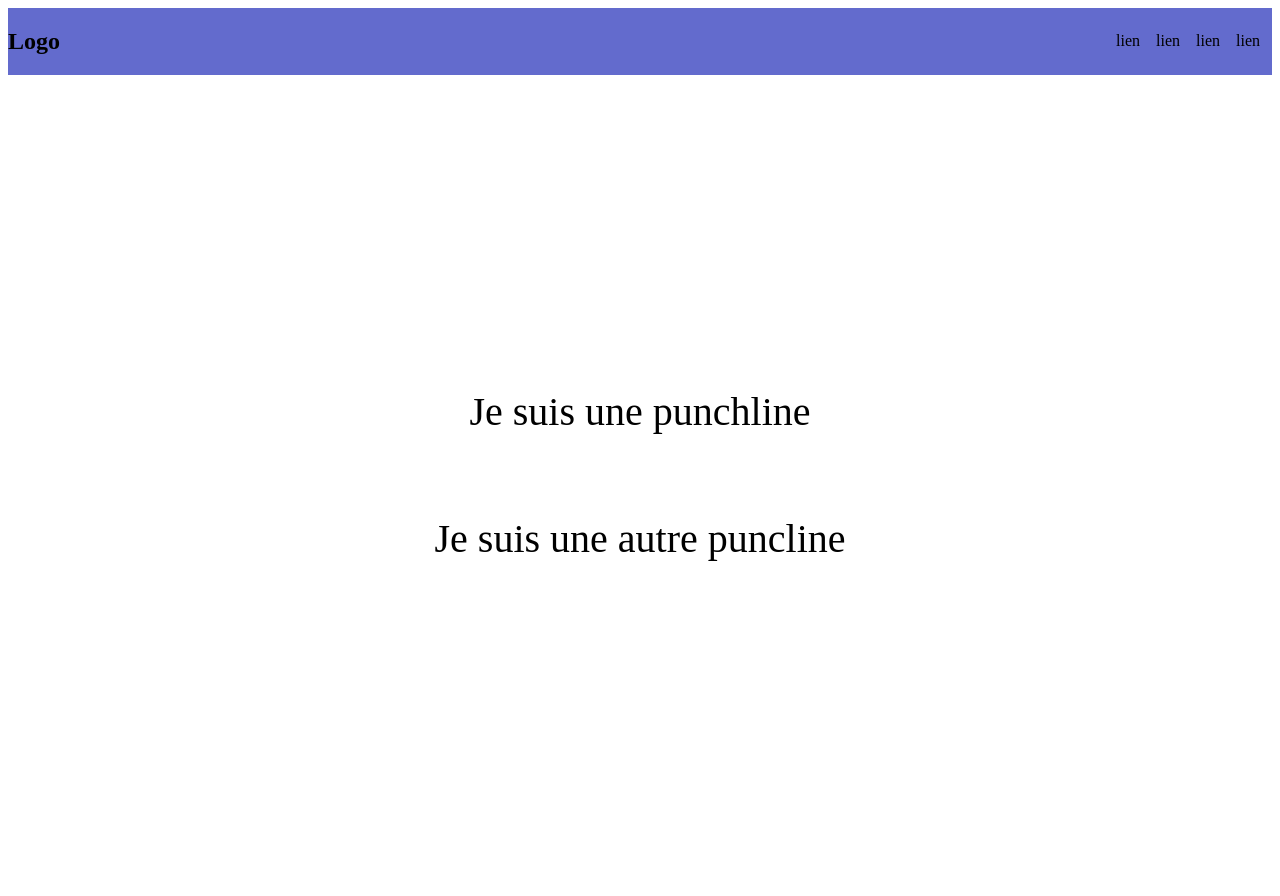
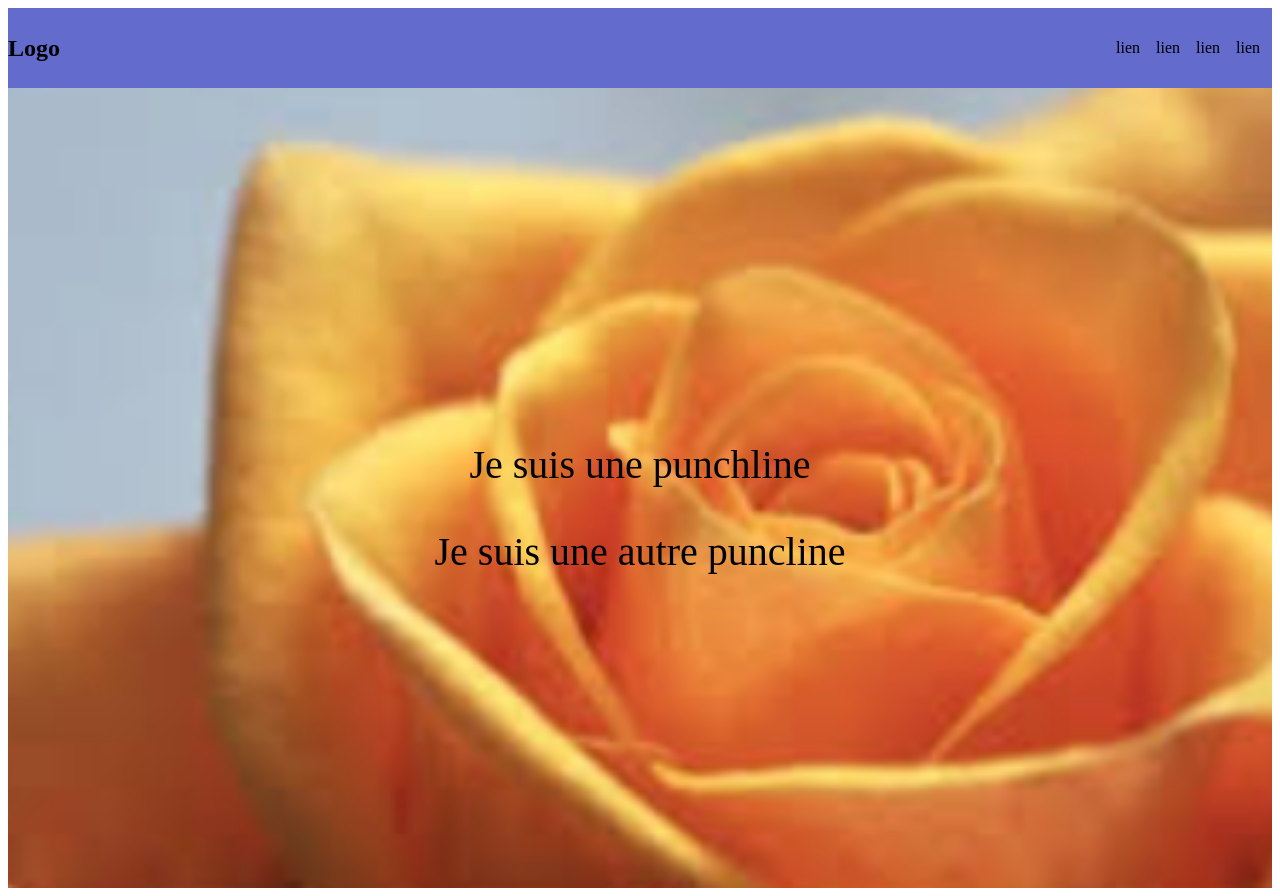
Before and after one commit to emilieChnvt/introCSS, a plain HTML site: page index.html in a window 1280 px wide. Drawn offline with Linux system fonts and the light colour scheme.

Commit message:
add image

```diff
--- a/style.css
+++ b/style.css
@@ -2,6 +2,8 @@ html, body{
     color:black;
 }
 .background{
+background-image: url("img.png");
+    background-size: cover;
 
 }
 
@@ -10,6 +12,7 @@ html, body{
     justify-content: space-between;
     align-items: center;
     background-color: #636bcd;
+    height: 80px;
 }
 
 a{
@@ -24,7 +27,10 @@ a{
     justify-content: center;
     flex-direction: column;
     height: 100vh;
+
 }
 p{
     font-size: 40px;
+    margin-bottom: 0;
+    ;
 }
```
Also changed, not shown: img.png (added).
